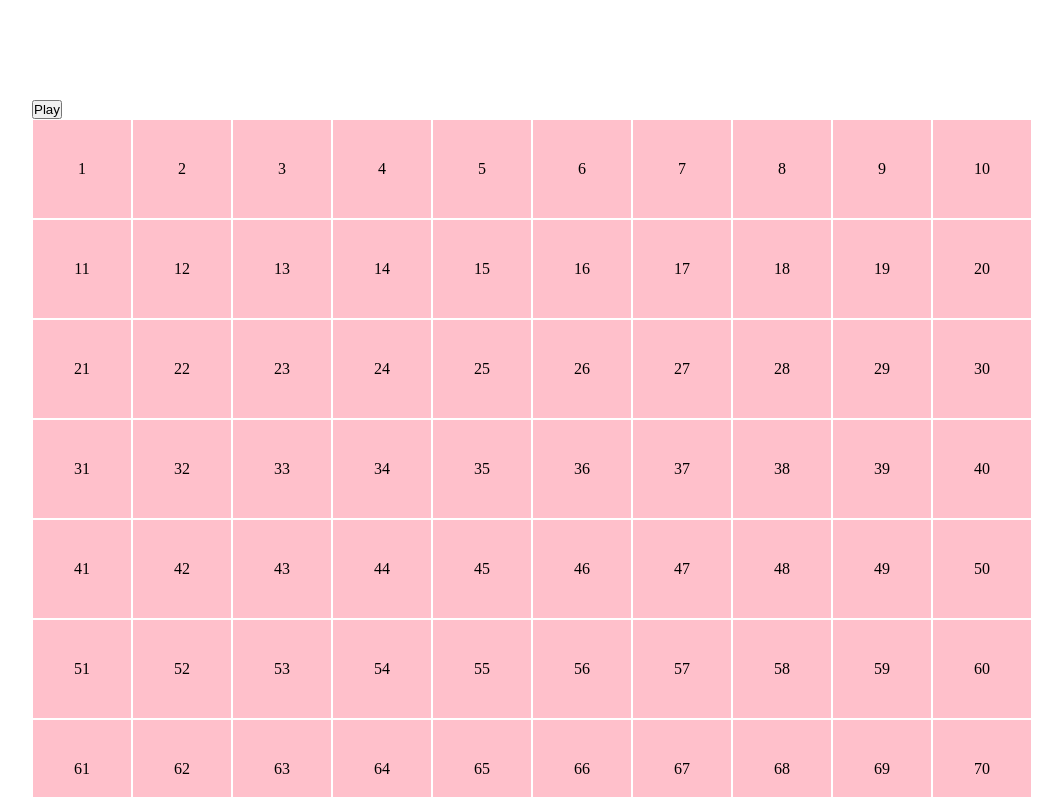
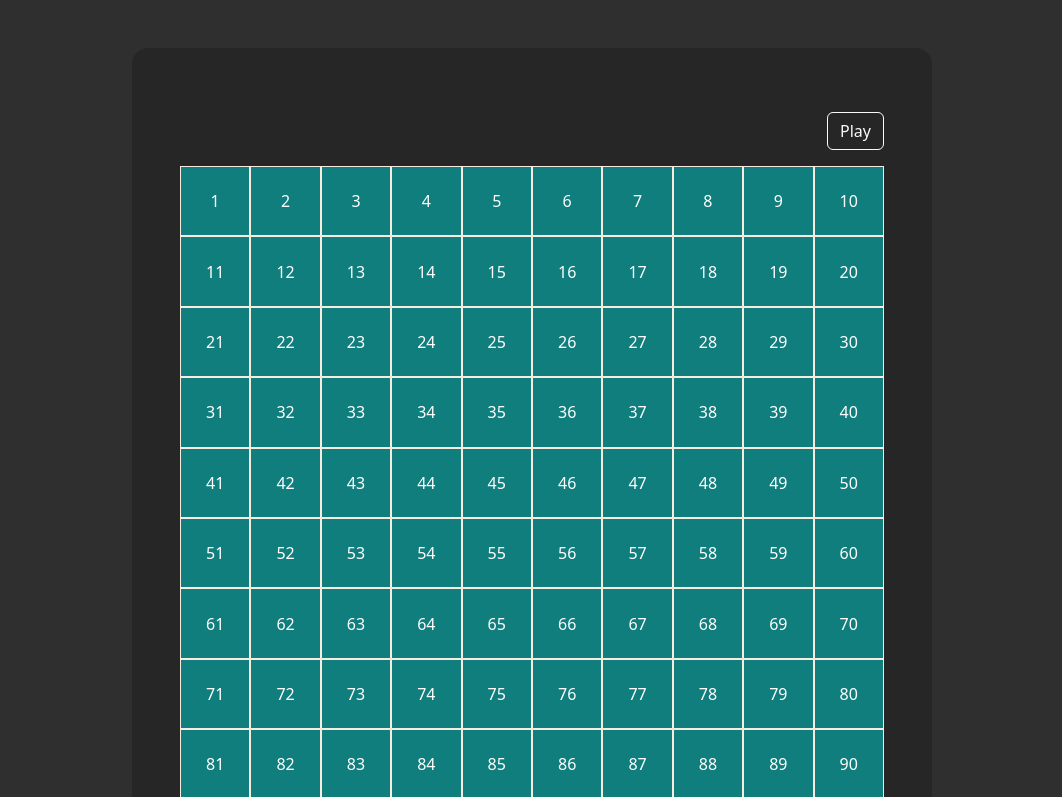
Before and after one commit to MLaz95/js-campominato-grid, a plain HTML site: page index.html in a window 1280 px wide. Both pictures are taken after a click on the button "Play". Shown: the top 797 px of the page, without its empty margins (108-1170 px from the left). Drawn offline with nearby package versions, Linux system fonts and the light colour scheme.

Commit message:
aggiunto stile

```diff
--- a/index.html
+++ b/index.html
@@ -3,16 +3,18 @@
 <head>
     <meta charset="UTF-8">
     <meta name="viewport" content="width=device-width, initial-scale=1.0">
+    <!-- bootstrap -->
+    <link href="https://cdn.jsdelivr.net/npm/bootstrap@5.3.2/dist/css/bootstrap.min.css" rel="stylesheet" integrity="sha384-T3c6CoIi6uLrA9TneNEoa7RxnatzjcDSCmG1MXxSR1GAsXEV/Dwwykc2MPK8M2HN" crossorigin="anonymous">
     <!-- my css -->
     <link rel="stylesheet" href="./style.css">
     <title>Document</title>
 </head>
-<body>
+<body class="">
 
 
-    <div class="container">
-        <div>
-            <button id="button">Play</button>
+    <div class="p-5 my-5 rounded-4" id="container">
+        <div class="d-flex justify-content-end py-3">
+            <button class="btn btn-outline-light" id="button">Play</button>
         </div>
 
         <div id="grid">
@@ -21,8 +23,8 @@
     </div>
 
 
-
-
+    <!-- bootstrap -->
+    <script src="https://cdn.jsdelivr.net/npm/bootstrap@5.3.2/dist/js/bootstrap.bundle.min.js" integrity="sha384-C6RzsynM9kWDrMNeT87bh95OGNyZPhcTNXj1NW7RuBCsyN/o0jlpcV8Qyq46cDfL" crossorigin="anonymous"></script>
     <!-- my script -->
     <script src="./script.js"></script>
 </body>
--- a/style.css
+++ b/style.css
@@ -1,14 +1,14 @@
-*{
-    margin: 0;
-    padding: 0;
-    box-sizing: border-box;
+
+body{
+    background-color: #2f2f2f;
 }
-/* reset */
 
-.container{
-    width: 1000px;
+#container{
+    width: 800px;
     margin: 0 auto;
     padding: 100px 0;
+
+    background-color: rgba(0, 0, 0, 0.2);
 }
 
 #grid{
@@ -17,10 +17,11 @@
 }
 
 .cell{
-    width: 100px;
+    width: calc(100% / 10);
     aspect-ratio: 1 / 1;
-    border: solid 1px white;
-    background-color: pink;
+    border: solid 1px #F9EBE0;
+    color: white;
+    background-color: #107E7D;
 
     display: flex;
     justify-content: center;
@@ -28,5 +29,5 @@
 }
 
 .active{
-    background-color: lightblue;
+    background-color: #A09BE7;
 }
```
